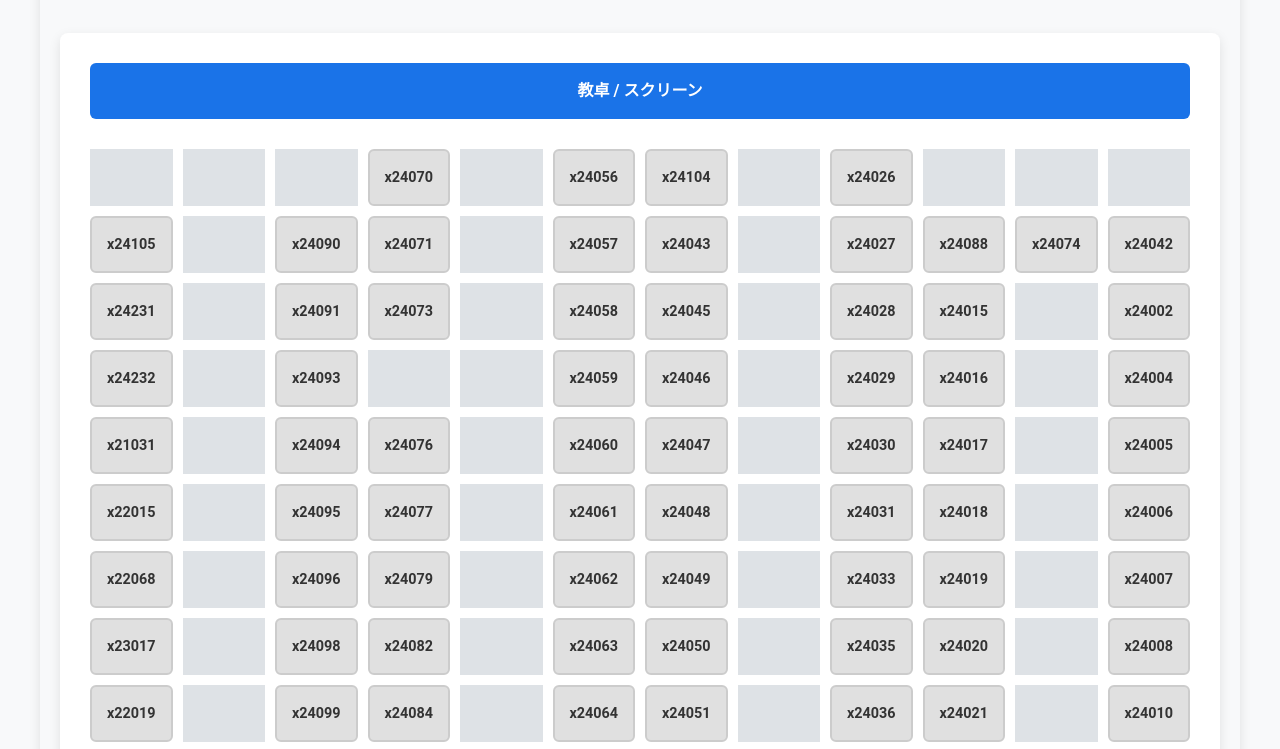
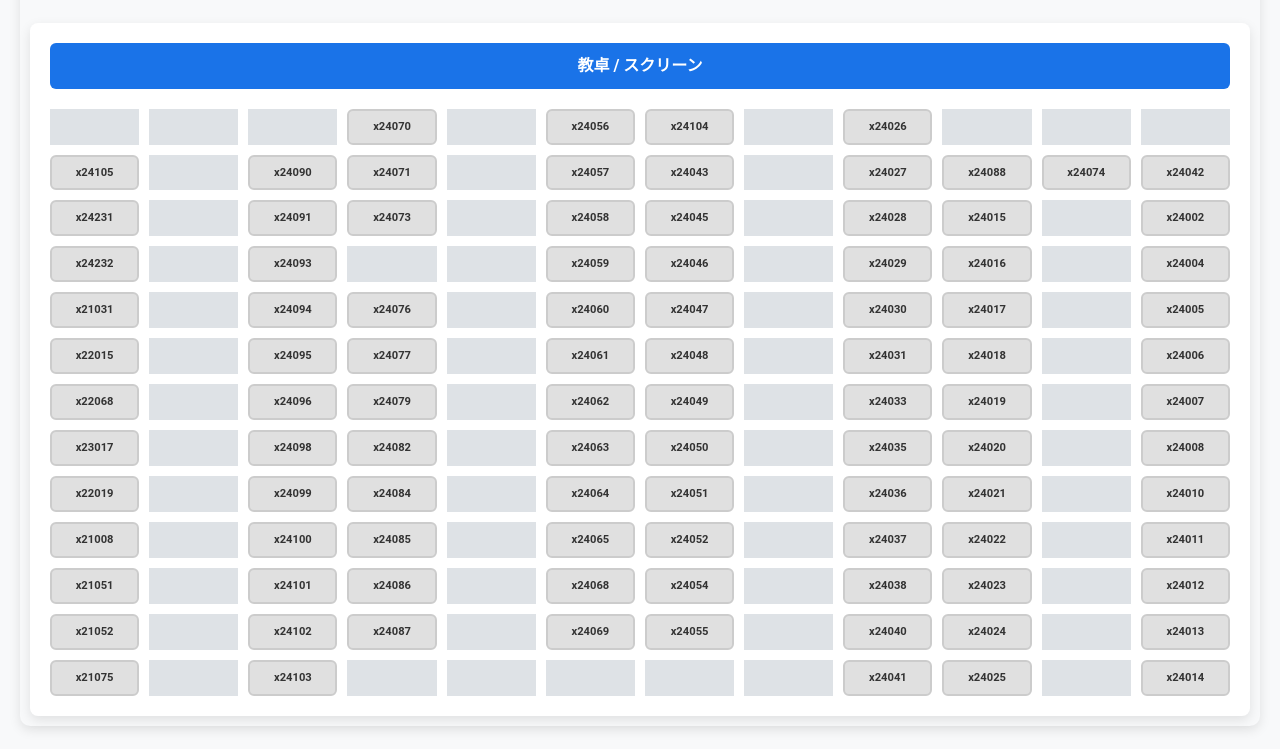
Before and after one commit to x24050/classhand3, a plain HTML site: page seatmap.html in a window 1280 px wide. Shown: the part 121-870 px from the top of the page. Drawn offline with Linux system fonts and the light colour scheme; no server answers.

Commit message:
Update seatmap.html

```diff
--- a/seatmap.html
+++ b/seatmap.html
@@ -9,9 +9,9 @@
 
     /* ★ 修正点: コンテナを中央に配置し、幅を座席表の最大幅に合わせる */
     .container {
-        max-width: 1200px; /* .seat-map-container の max-width と合わせる */
+        max-width: 1400px; /* .seat-map-container の max-width と合わせる */
         margin: 0 auto;    /* 中央寄せ */
-        padding: 20px;
+        padding: 10px;
         background-color: #f8f9fa; /* 背景色を設定してボックスの境界を分かりやすくする */
         border-radius: 10px;
         box-shadow: 0 4px 12px rgba(0, 0, 0, 0.1);
@@ -23,7 +23,7 @@
       display: grid;
       grid-template-columns: repeat(12, 1fr);
       gap: 10px;
-      padding: 30px;
+      padding: 20px;
       background-color: #ffffff;
       border-radius: 8px;
       box-shadow: 0 4px 12px rgba(0, 0, 0, 0.1);
@@ -35,7 +35,7 @@
     .seat {
       background-color: #e0e0e0;
       color: #333;
-      padding: 15px 5px; /* パディングを調整 */
+      padding: 7px 10px; /* パディングを調整 */
       border-radius: 6px;
       text-align: center;
       font-weight: 700;
@@ -43,7 +43,7 @@
       transition: background-color 0.3s, transform 0.1s;
       border: 2px solid #ccc;
       position: relative;
-      font-size: 0.9rem;
+      font-size: 0.7rem;
     }
     /* ★ 新規: 空席のスタイル */
     .empty-seat {
@@ -90,11 +90,11 @@
       grid-column: 1 / -1; /* 全幅を使用 */
       background-color: #1a73e8;
       color: white;
-      padding: 15px;
+      padding: 10px;
       text-align: center;
       border-radius: 6px;
       font-weight: 700;
-      margin-bottom: 20px;
+      margin-bottom: 10px;
     }
 
     /* ポップアップ/モーダルスタイル (既存) */
```
